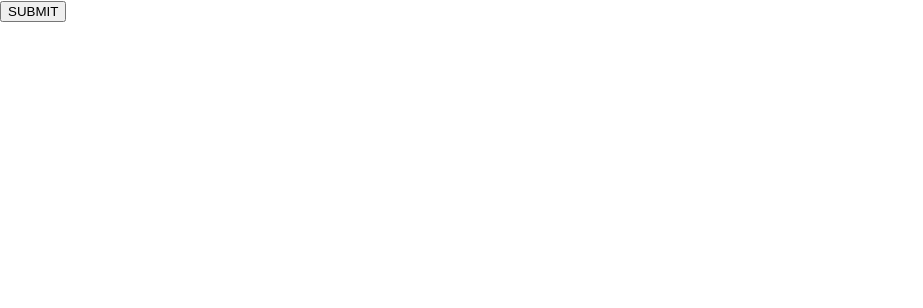
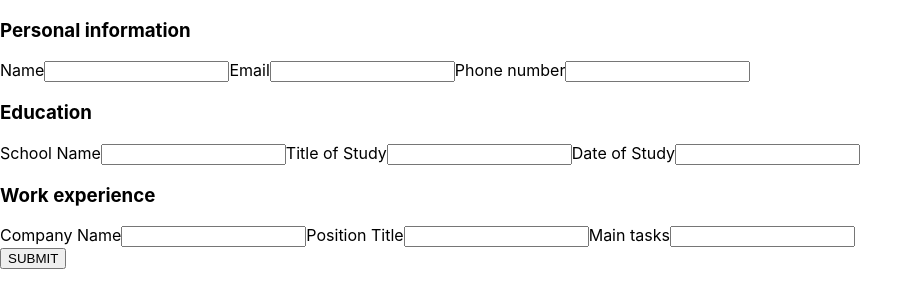
Before and after one commit to Konstanenonen/cv-application, a React (Create React App) app: page / in a window 1280 px wide. Shown: the top 308 px of the page, without its empty margins (0-923 px from the left). Built offline with nearby package versions, Linux system fonts and the light colour scheme.

Commit message:
Added state to FormSection component

```diff
--- a/src/components/Form.tsx
+++ b/src/components/Form.tsx
@@ -1,5 +1,6 @@
 import React from "react";
 import Button from "./Button";
+import FormSection from "./FormSection";
 
 interface FormProps {
   toggleFormStatus: () => void;
@@ -21,6 +22,33 @@ class Form extends React.Component<FormProps> {
   render() {
     return (
       <form onSubmit={this.handleSubmit}>
+        <FormSection
+          title="Personal information"
+          firstLabel="Name"
+          firstInput="name"
+          secondLabel="Email"
+          secondInput="email"
+          thirdLabel="Phone number"
+          thirdInput="phoneNumber"
+        />
+        <FormSection
+          title="Education"
+          firstLabel="School Name"
+          firstInput="schoolName"
+          secondLabel="Title of Study"
+          secondInput="titleOfStudy"
+          thirdLabel="Date of Study"
+          thirdInput="dateOfStudy"
+        />
+        <FormSection
+          title="Work experience"
+          firstLabel="Company Name"
+          firstInput="companyName"
+          secondLabel="Position Title"
+          secondInput="positionTitle"
+          thirdLabel="Main tasks"
+          thirdInput="mainTasks"
+        />
         <Button isSubmit text="SUBMIT" />
       </form>
     );
--- /dev/null
+++ b/src/components/FormSection.tsx
@@ -0,0 +1,87 @@
+import React from "react";
+
+interface FormSectionProps {
+  title: string;
+  firstLabel: string;
+  firstInput: string;
+  secondLabel: string;
+  secondInput: string;
+  thirdLabel: string;
+  thirdInput: string;
+}
+
+interface FormSectionState {
+  firstValue: string;
+  secondValue: string;
+  thirdValue: string;
+}
+
+class FormSection extends React.Component<FormSectionProps, FormSectionState> {
+  constructor(props: FormSectionProps) {
+    super(props);
+
+    this.state = {
+      firstValue: "",
+      secondValue: "",
+      thirdValue: "",
+    };
+  }
+
+  render() {
+    const {
+      title,
+      firstLabel,
+      firstInput,
+      secondLabel,
+      secondInput,
+      thirdLabel,
+      thirdInput,
+    } = this.props;
+
+    const { firstValue, secondValue, thirdValue } = this.state;
+
+    return (
+      <div>
+        <h3>{title}</h3>
+        <label htmlFor={firstInput}>{firstLabel}</label>
+        <input
+          onChange={(e) =>
+            this.setState({
+              firstValue: e.target.value,
+            })
+          }
+          value={firstValue}
+          type="text"
+          id={firstInput}
+          name={firstInput}
+        />
+        <label htmlFor={secondInput}>{secondLabel}</label>
+        <input
+          onChange={(e) =>
+            this.setState({
+              secondValue: e.target.value,
+            })
+          }
+          value={secondValue}
+          type="text"
+          id={secondInput}
+          name={secondInput}
+        />
+        <label htmlFor={thirdInput}>{thirdLabel}</label>
+        <input
+          onChange={(e) =>
+            this.setState({
+              thirdValue: e.target.value,
+            })
+          }
+          value={thirdValue}
+          type="text"
+          id={thirdInput}
+          name={thirdInput}
+        />
+      </div>
+    );
+  }
+}
+
+export default FormSection;
```
Also changed, not shown: tsconfig.json (+2 -8 lines).
